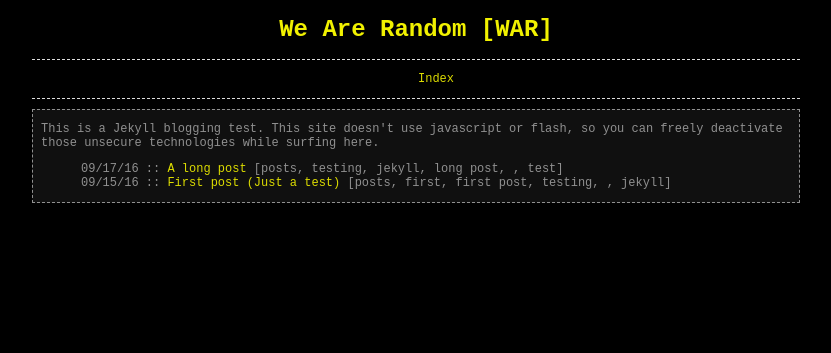
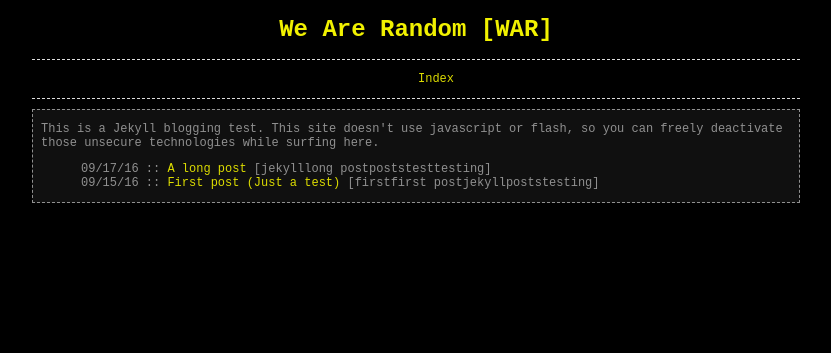
Before and after one commit to wearerandom/wearerandom.github.io, a Jekyll site: the page built from index.html, in a window 1280 px wide. Shown: the top 353 px of the page, without its empty margins (224-1055 px from the left). Built offline with Jekyll 4.4.1, drawn with Linux system fonts in a browser that asks for light colours.

Commit message:
Update index.html

```diff
--- a/index.html
+++ b/index.html
@@ -7,7 +7,7 @@
 <ul>
   {% for post in site.posts %}
     <li>
-      {{ post.date | date: "%D" }} :: <a href=".{{ post.url }}">{{ post.title }}</a> [{{ post.categories | array_to_sentence_string(",", ",") }}]
+      {{ post.date | date: "%D" }} :: <a href=".{{ post.url }}">{{ post.title }}</a> [{{ post.categories | sort }}]
     </li>
   {% endfor %}
 </ul>
```
